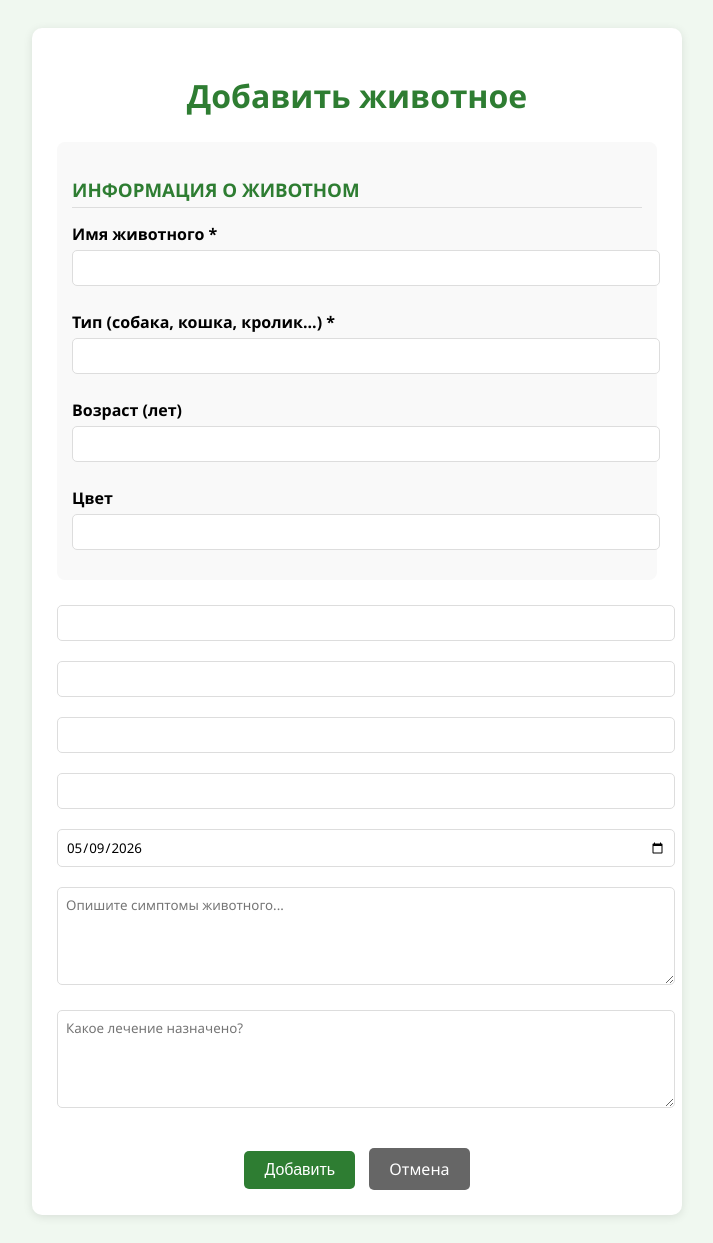
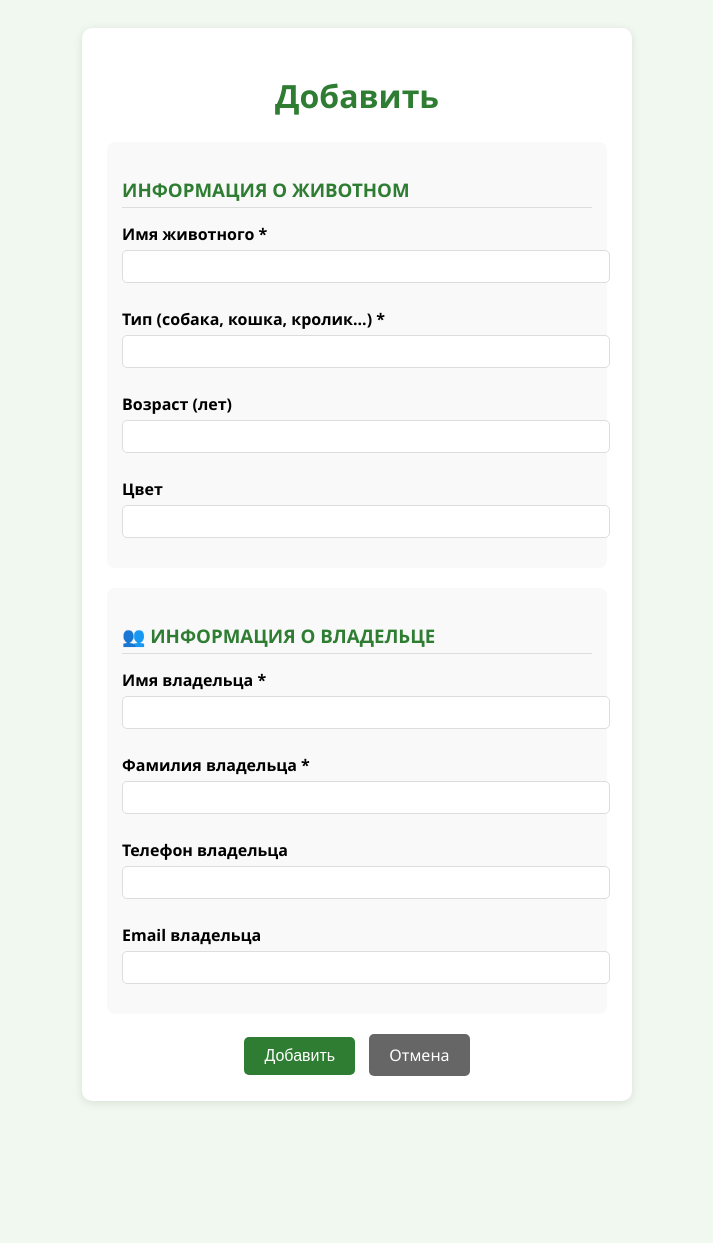
Before and after one commit to yakini10/yakini10.github.io, a PHP site: page /pratique/form.php in a window 1280 px wide. Shown: the whole page, without its empty margins (283-996 px from the left). After the commit the page ends 1103 px from the top, so only its background shows below. Run offline with PHP 8.4, Linux system fonts and the light colour scheme.

Commit message:
Update form.php

```diff
--- a/pratique/form.php
+++ b/pratique/form.php
@@ -1,5 +1,4 @@
 <?php
-// Подключение к базе данных
 require_once 'config.php';
 
 $animal = null;
@@ -8,33 +7,19 @@ $isModification = false;
 // Проверяем, есть ли ID в URL (режим редактирования)
 if (isset($_GET['modifier_id'])) {
     $isModification = true;
-// Au lieu de :
-// $stmt = $pdo->prepare("SELECT * FROM animaux WHERE id = ?");
-
-// Utilisez ceci :
     $stmt = $pdo->prepare("
         SELECT a.*,
                p.prenom as proprietaire_prenom,
                p.nom as proprietaire_nom,
                p.telephone as proprietaire_telephone,
-           p.email as proprietaire_email,
-           v.date_visite,
-           v.symptomes,
-           v.traitement
+               p.email as proprietaire_email
         FROM animaux a
         LEFT JOIN proprietaires p ON a.id_proprietaire = p.id
-    LEFT JOIN (
-        SELECT * FROM visites
-        WHERE id_animal = ?
-        ORDER BY date_visite DESC
-        LIMIT 1
-    ) v ON a.id = v.id_animal
         WHERE a.id = ?
     ");
-$stmt->execute([$_GET['modifier_id'], $_GET['modifier_id']]);
+    $stmt->execute([$_GET['modifier_id']]);
     $animal = $stmt->fetch();
 
-    // Если животное не найдено, возвращаемся на главную
     if (!$animal) {
         header('Location: index.php');
         exit();
@@ -56,10 +41,8 @@ if ($_SERVER['REQUEST_METHOD'] === 'POST') {
     $proprietaire = $stmt->fetch();
 
     if ($proprietaire) {
-        // Владелец найден, берем его ID
         $id_proprietaire = $proprietaire['id'];
     } else {
-        // Владелец не найден, создаем нового
         $stmt = $pdo->prepare("INSERT INTO proprietaires (prenom, nom, telephone, email) VALUES (?, ?, ?, ?)");
         $stmt->execute([$prenom, $nom, $telephone, $email]);
         $id_proprietaire = $pdo->lastInsertId();
@@ -67,7 +50,6 @@ if ($_SERVER['REQUEST_METHOD'] === 'POST') {
 
     // Добавляем или обновляем животное
     if (isset($_POST['modifier_id']) && !empty($_POST['modifier_id'])) {
-        // Режим редактирования: обновляем существующее животное
         $sql = "UPDATE animaux SET nom=?, type=?, age=?, couleur=?, id_proprietaire=? WHERE id=?";
         $stmt = $pdo->prepare($sql);
         $stmt->execute([
@@ -78,10 +60,8 @@ if ($_SERVER['REQUEST_METHOD'] === 'POST') {
             $id_proprietaire,
             $_POST['modifier_id']
         ]);
-        $id_animal = $_POST['modifier_id'];
         $_SESSION['message'] = "Животное успешно изменено!";
     } else {
-        // Режим добавления: создаем новое животное
         $sql = "INSERT INTO animaux (nom, type, age, couleur, id_proprietaire) VALUES (?, ?, ?, ?, ?)";
         $stmt = $pdo->prepare($sql);
         $stmt->execute([
@@ -91,29 +71,14 @@ if ($_SERVER['REQUEST_METHOD'] === 'POST') {
             $_POST['animal_couleur'],
             $id_proprietaire
         ]);
-        $id_animal = $pdo->lastInsertId();
         $_SESSION['message'] = "Животное успешно добавлено!";
     }
 
-    // Добавляем визит, если указаны симптомы
-    if (!empty($_POST['visite_symptomes'])) {
-        $stmt = $pdo->prepare("INSERT INTO visites (id_animal, date_visite, symptomes, traitement) VALUES (?, ?, ?, ?)");
-        $stmt->execute([
-            $id_animal,
-            $_POST['visite_date'],
-            $_POST['visite_symptomes'],
-            $_POST['visite_traitement']
-        ]);
-        $_SESSION['message'] .= " Визит добавлен!";
-    }
-
-    // Возвращаемся на главную страницу
     header('Location: index.php');
     exit();
 }
 
-// Определяем заголовок и цвет кнопки в зависимости от режима
-$titre = $isModification ? " Изменить животное" : " Добавить животное";
+$titre = $isModification ? " Изменить " : " Добавить ";
 $couleurBouton = $isModification ? "#f57c00" : "#2e7d32";
 $textBouton = $isModification ? " Сохранить изменения" : " Добавить";
 ?>
@@ -125,9 +90,8 @@ $textBouton = $isModification ? " Сохранить изменения" : " Д
     <title><?= $titre ?></title>
     <style>
         body { font-family: 'Segoe UI', Arial; background: #f0f8f0; padding: 20px; }
-        .container { max-width: 600px; margin: 0 auto; background: white; padding: 25px; border-radius: 10px; box-shadow: 0 2px 10px rgba(0,0,0,0.1); }
-        input, select, textarea { width: 100%; padding: 8px; margin: 5px 0 15px; border: 1px solid #ddd; border-radius: 5px; font-family: inherit; }
-        textarea { resize: vertical; min-height: 80px; }
+        .container { max-width: 500px; margin: 0 auto; background: white; padding: 25px; border-radius: 10px; box-shadow: 0 2px 10px rgba(0,0,0,0.1); }
+        input, select { width: 100%; padding: 8px; margin: 5px 0 15px; border: 1px solid #ddd; border-radius: 5px; }
         button { background: <?= $couleurBouton ?>; color: white; padding: 10px 20px; border: none; border-radius: 5px; cursor: pointer; font-size: 16px; }
         .btn { background: #666; text-decoration: none; color: white; padding: 10px 20px; display: inline-block; border-radius: 5px; margin-left: 10px; }
         h1 { color: <?= $couleurBouton ?>; text-align: center; margin-bottom: 25px; }
@@ -163,26 +127,34 @@ $textBouton = $isModification ? " Сохранить изменения" : " Д
         </div>
 
         <!-- БЛОК: ИНФОРМАЦИЯ О ВЛАДЕЛЬЦЕ -->
+        <div class="section">
+            <h3>👥 ИНФОРМАЦИЯ О ВЛАДЕЛЬЦЕ</h3>
+
+            <label>Имя владельца *</label>
             <input type="text" name="proprietaire_prenom" value="<?= $animal ? htmlspecialchars($animal['proprietaire_prenom'] ?? '') : '' ?>" required>
 
+            <label>Фамилия владельца *</label>
             <input type="text" name="proprietaire_nom" value="<?= $animal ? htmlspecialchars($animal['proprietaire_nom'] ?? '') : '' ?>" required>
 
+            <label>Телефон владельца</label>
             <input type="text" name="proprietaire_telephone" value="<?= $animal ? htmlspecialchars($animal['proprietaire_telephone'] ?? '') : '' ?>">
 
+            <label>Email владельца</label>
             <input type="email" name="proprietaire_email" value="<?= $animal ? htmlspecialchars($animal['proprietaire_email'] ?? '') : '' ?>">
-
-        <!-- БЛОК: ИНФОРМАЦИЯ О ВИЗИТЕ -->
-            <input type="date" name="visite_date" value="<?= $animal && $animal['date_visite'] ? $animal['date_visite'] : date('Y-m-d') ?>">
-
-            <textarea name="visite_symptomes" placeholder="Опишите симптомы животного..."><?= $animal ? htmlspecialchars($animal['symptomes'] ?? '') : '' ?></textarea>
-
-            <textarea name="visite_traitement" placeholder="Какое лечение назначено?"><?= $animal ? htmlspecialchars($animal['traitement'] ?? '') : '' ?></textarea>
+        </div>
 
         <div style="text-align: center; margin-top: 20px;">
             <button type="submit"><?= $textBouton ?></button>
             <a href="index.php" class="btn">Отмена</a>
         </div>
     </form>
+
+    <?php if($isModification && $animal): ?>
+        <div style="margin-top: 20px; padding: 15px; background: #e3f2fd; border-radius: 8px; text-align: center;">
+            <p> <strong>Хотите добавить новый визит для этого животного?</strong></p>
+            <a href="visite_ajouter.php?animal_id=<?= $animal['id'] ?>&animal_nom=<?= urlencode($animal['nom']) ?>" class="btn" style="background: #2e7d32;"> Добавить визит</a>
+        </div>
+    <?php endif; ?>
 </div>
 </body>
 </html>
```
Lines whose indentation alone changed are shown as unchanged.
